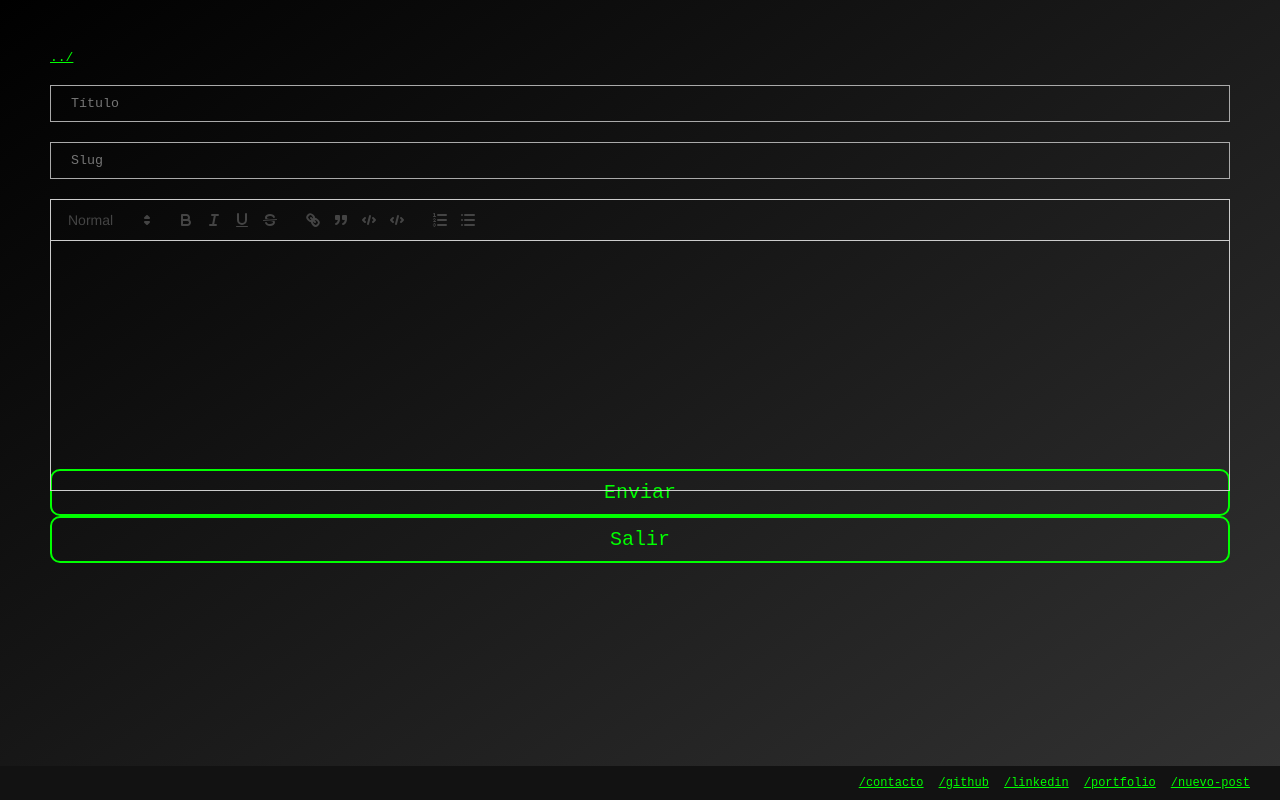
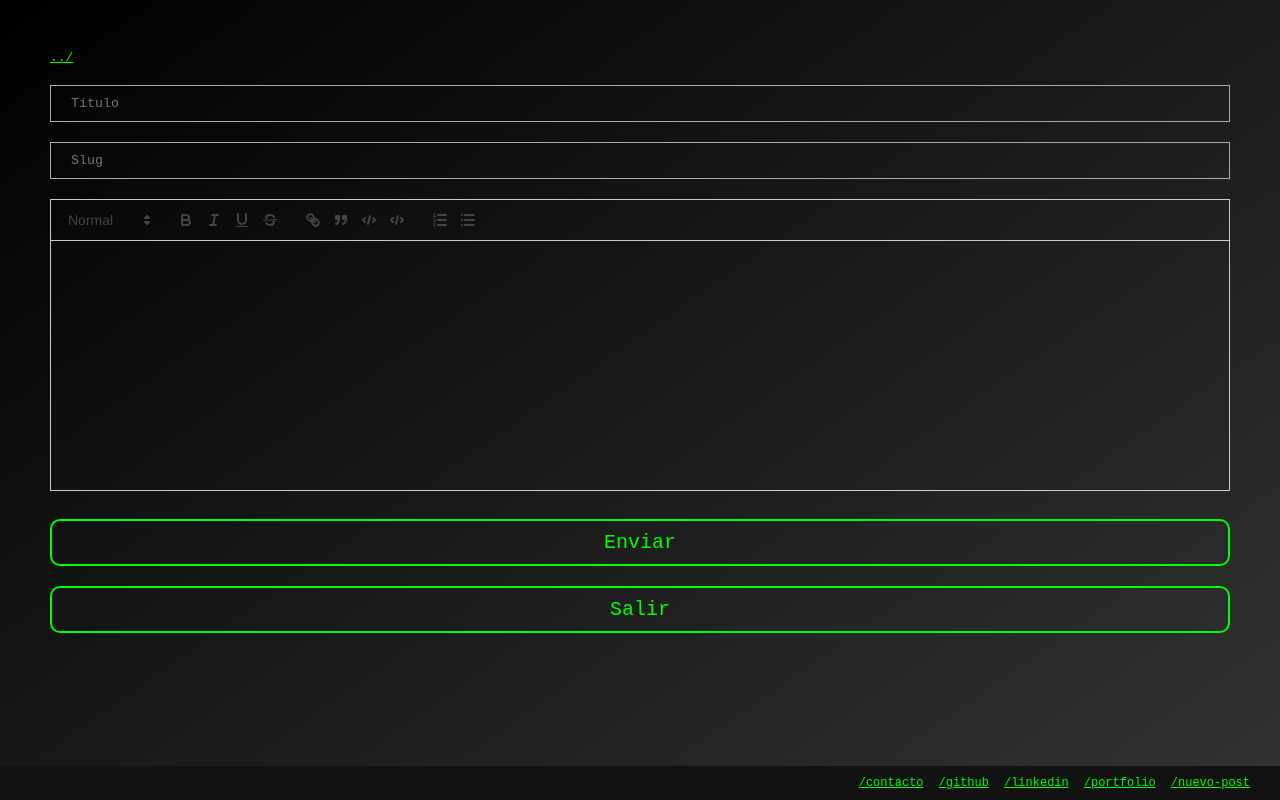
Before and after one commit to irenealcaine/blog, a React (Vite) app: page /new-post in a window 1280 px wide. Built offline with nearby package versions, Linux system fonts and the light colour scheme; no server answers; sample sign-in values are in the browser's storage.

Commit message:
fix button

```diff
--- a/src/Components/Button/Button.jsx
+++ b/src/Components/Button/Button.jsx
@@ -1,9 +1,9 @@
 import React from 'react'
 import './Button.css'
 
-const Button = ({ type, value, onClick }) => {
+const Button = ({ type, value, onClick,className }) => {
   return (
-    <button type={type} className='button' onClick={onClick}>{value}</button>
+    <button type={type} className={`button ${className}`} onClick={onClick}>{value}</button>
   )
 }
 
--- a/src/Components/TextEditor/TextEditor.css
+++ b/src/Components/TextEditor/TextEditor.css
@@ -10,5 +10,7 @@
         font-size: inherit;
       }
     }
-
+    .submit-button {
+      margin: 50px 0 20px 0;
+    }
 }
--- a/src/Components/TextEditor/TextEditor.jsx
+++ b/src/Components/TextEditor/TextEditor.jsx
@@ -121,7 +121,7 @@ const TextEditor = ({ editMode = false }) => {
             value={value}
             onChange={setValue} />
 
-          <Button onClick={handleSubmit} value={editMode ? 'Actualizar' : 'Enviar'} />
+          <Button className="submit-button" onClick={handleSubmit} value={editMode ? 'Actualizar' : 'Enviar'} />
         </>
       )}
 
```
